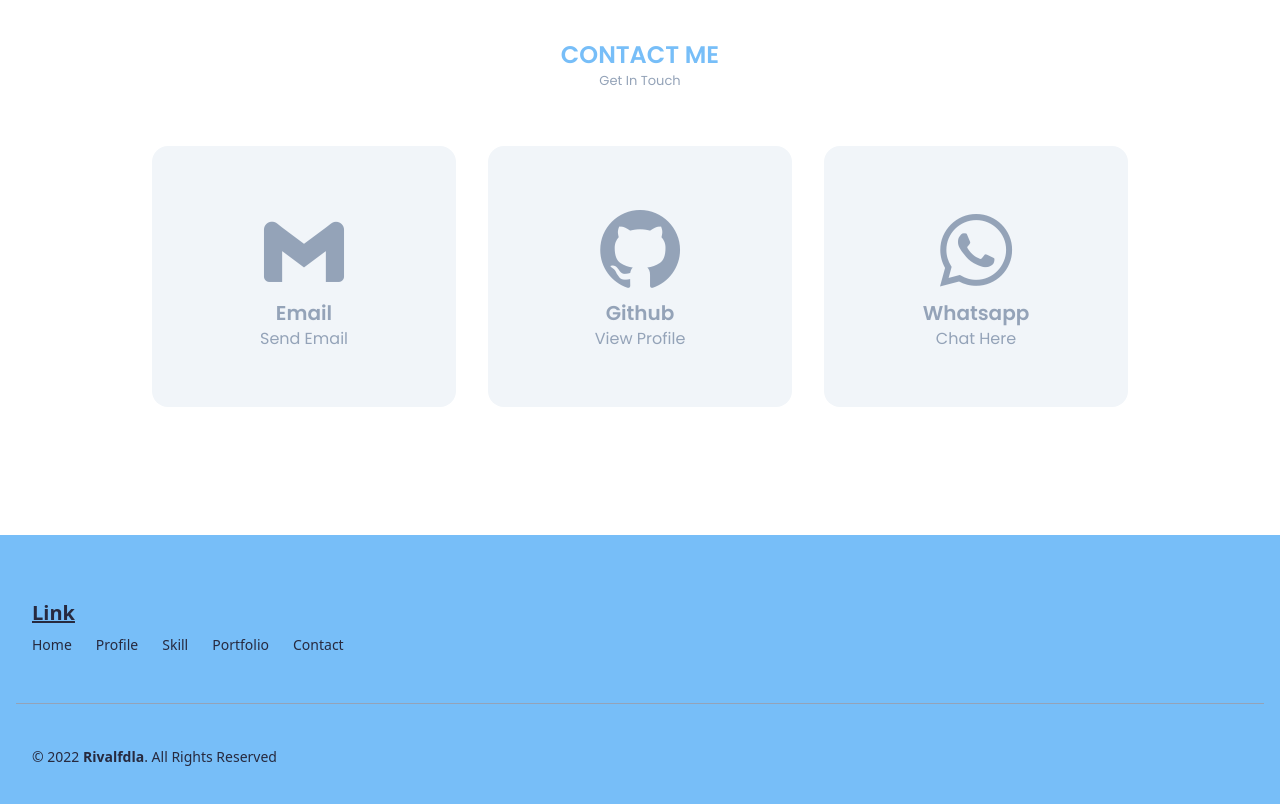
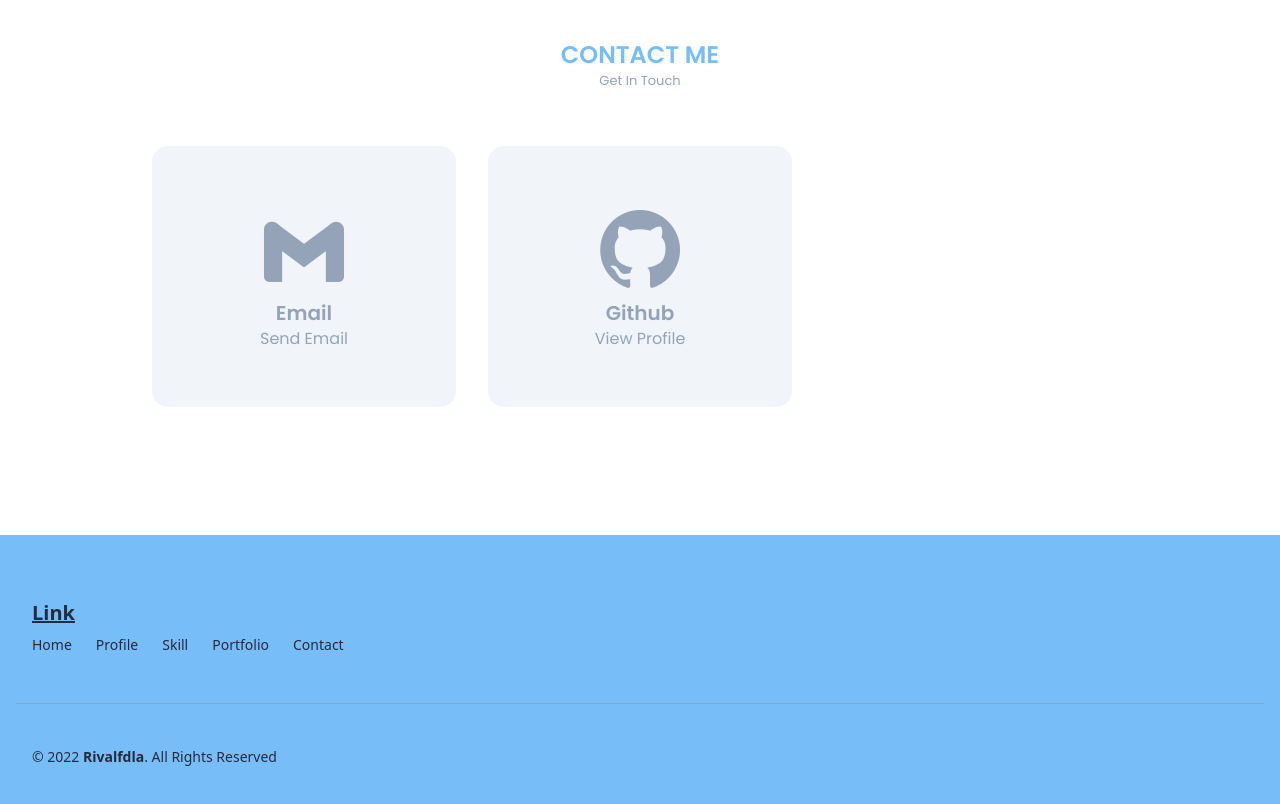
Before and after one commit to rivalfdla/portfolio, a website: page index.html in a window 1280 px wide. Shown: the part 2740-3544 px from the top of the page. Drawn offline with nearby package versions, Linux system fonts and the light colour scheme.

Commit message:
Update index.html

```diff
--- a/index.html
+++ b/index.html
@@ -298,7 +298,7 @@
             </div>
           </a>
         </div>
-        <div class="w-full p-4 md:w-1/2 lg:w-1/2 xl:w-1/3">
+<!--         <div class="w-full p-4 md:w-1/2 lg:w-1/2 xl:w-1/3">
           <a href="https://wa.me/6285830092151" target="_blank" class="contact-icons">
             <div class="contact-card hover:border-whatsapp hover:text-whatsapp">
               <i class="bx bxl-whatsapp text-6xl lg:text-8xl"></i>
@@ -306,7 +306,7 @@
               <span class="contact-subtitle">Chat Here</span>
             </div>
           </a>
-        </div>
+        </div> -->
       </div>
     </div>
   </section>
```
